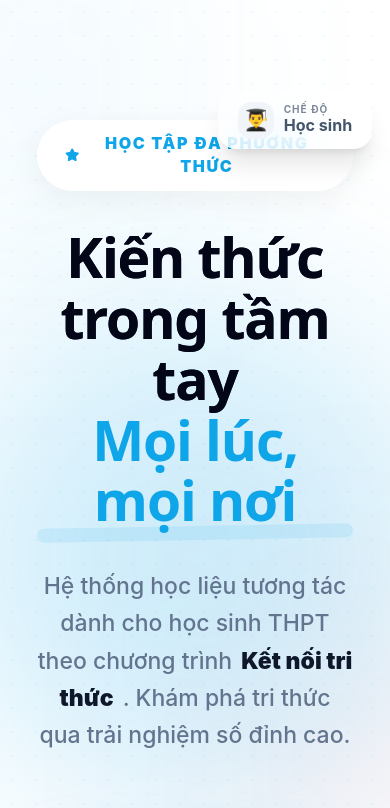
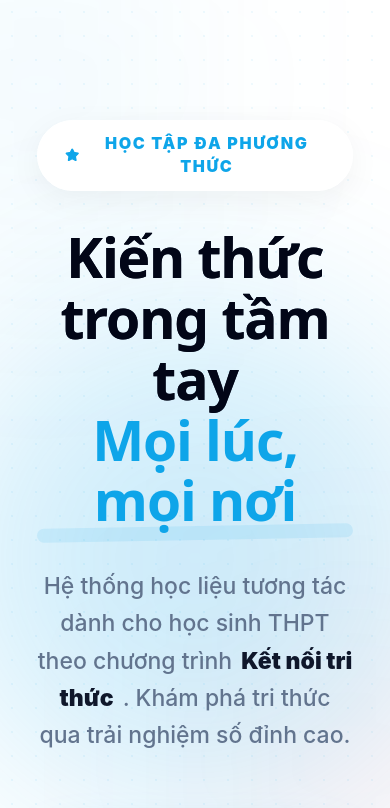
Before and after one commit to tranthachbtx/PYTHON-10-KNTT, a Next.js app: page / in a window 390 px wide. Shown: the top 808 px of the page. Built offline with nearby package versions, Linux system fonts and the light colour scheme.

Commit message:
feat: Initialize application layout, responsive navigation, and teacher mode toggle with Neumorphism and Glassmorphism styling.

```diff
--- a/src/app/layout.tsx
+++ b/src/app/layout.tsx
@@ -40,7 +40,6 @@ export default function RootLayout({
           </div>
 
           <CustomCursor />
-          <TeacherToggle />
           <Navigation lessons={lessons} />
           <main className="min-h-screen px-4 pt-6 md:px-8 md:pt-8 max-w-none">
             {children}
--- a/src/components/layout/Navigation.tsx
+++ b/src/components/layout/Navigation.tsx
@@ -6,6 +6,7 @@ import { usePathname } from "next/navigation";
 import { cn } from "@/lib/utils";
 import { BookOpen, Home, Menu, Settings, X, ChevronRight, Code, Sparkles, Brain, Cpu, Globe } from "lucide-react";
 import { motion, AnimatePresence } from "framer-motion";
+import { TeacherToggle } from "@/components/ui/TeacherToggle";
 
 interface Lesson {
     slug: string;
@@ -173,7 +174,9 @@ export function DesktopSidebar({ lessons, pathname, sidebarState, setSidebarStat
                         </div>
                     </div>
 
-
+                    <div className="p-4 border-t border-white/10 mt-auto">
+                        <TeacherToggle />
+                    </div>
                 </motion.aside>
             )}
 
@@ -309,6 +312,10 @@ export function MobileDrawer({ lessons, pathname, mobileMenuOpen, setMobileMenuO
                                 ))}
                             </div>
                         </div>
+
+                        <div className="p-6 border-t border-slate-100 bg-slate-50">
+                            <TeacherToggle className="!bg-white !text-slate-900 !border-slate-200 shadow-sm" />
+                        </div>
                     </motion.div>
                 </>
             )}
--- a/src/components/ui/TeacherToggle.tsx
+++ b/src/components/ui/TeacherToggle.tsx
@@ -3,45 +3,34 @@
 import React from 'react';
 import { motion } from 'framer-motion';
 import { useSettings } from '@/contexts/SettingsContext';
+import { cn } from '@/lib/utils';
 
-export function TeacherToggle() {
+export function TeacherToggle({ className }: { className?: string }) {
     const { isTeacherMode, setIsTeacherMode } = useSettings();
 
     return (
-        <div className="fixed top-20 right-4 z-50 md:top-6 md:right-8">
         <motion.button
             onClick={() => setIsTeacherMode(!isTeacherMode)}
-                whileHover={{ scale: 1.05 }}
-                whileTap={{ scale: 0.95 }}
-                className={`
-          relative flex items-center gap-2 px-4 py-2 rounded-2xl
-          backdrop-blur-xl border transition-all duration-500
-          ${isTeacherMode
-                        ? 'bg-indigo-500/90 text-white border-indigo-400 shadow-[0_0_20px_rgba(99,102,241,0.4)]'
-                        : 'bg-white/70 dark:bg-slate-800/70 text-slate-600 dark:text-slate-300 border-white/20 shadow-xl'
-                    }
-        `}
+            whileHover={{ scale: 1.02 }}
+            whileTap={{ scale: 0.98 }}
+            className={cn(
+                "relative flex items-center gap-3 px-4 py-3 rounded-[1.5rem] w-full transition-all duration-300 border font-bold",
+                isTeacherMode
+                    ? "bg-indigo-600/90 text-white border-white/20 shadow-lg shadow-indigo-500/20"
+                    : "bg-white/10 text-white/70 border-white/5 hover:bg-white/20 hover:text-white",
+                className
+            )}
         >
-                <div className={`
-          w-8 h-8 rounded-xl flex items-center justify-center text-lg
-          transition-transform duration-500 rotate-0
-          ${isTeacherMode ? 'bg-white/20 scale-110' : 'bg-slate-100 dark:bg-slate-700'}
-        `}>
+            <div className={cn(
+                "w-10 h-10 rounded-2xl flex items-center justify-center text-xl transition-all duration-500",
+                isTeacherMode ? "bg-white/20 rotate-0" : "bg-white/10"
+            )}>
                 {isTeacherMode ? '👩‍🏫' : '👨‍🎓'}
             </div>
-                <div className="flex flex-col items-start leading-none">
-                    <span className="text-[10px] uppercase tracking-widest opacity-70 font-bold">Chế độ</span>
-                    <span className="text-sm font-bold">{isTeacherMode ? 'Giáo viên' : 'Học sinh'}</span>
+            <div className="flex flex-col items-start leading-none text-left">
+                <span className="text-[10px] uppercase tracking-[0.2em] opacity-50 font-black">Chế độ</span>
+                <span className="text-[13px] font-black">{isTeacherMode ? 'Giáo viên' : 'Học sinh'}</span>
             </div>
-
-                {/* Animated indicator */}
-                {isTeacherMode && (
-                    <motion.span
-                        layoutId="active-glow"
-                        className="absolute inset-0 rounded-2xl bg-indigo-400/20 blur-md -z-10"
-                    />
-                )}
         </motion.button>
-        </div>
     );
 }
```
Lines whose indentation alone changed are shown as unchanged.
